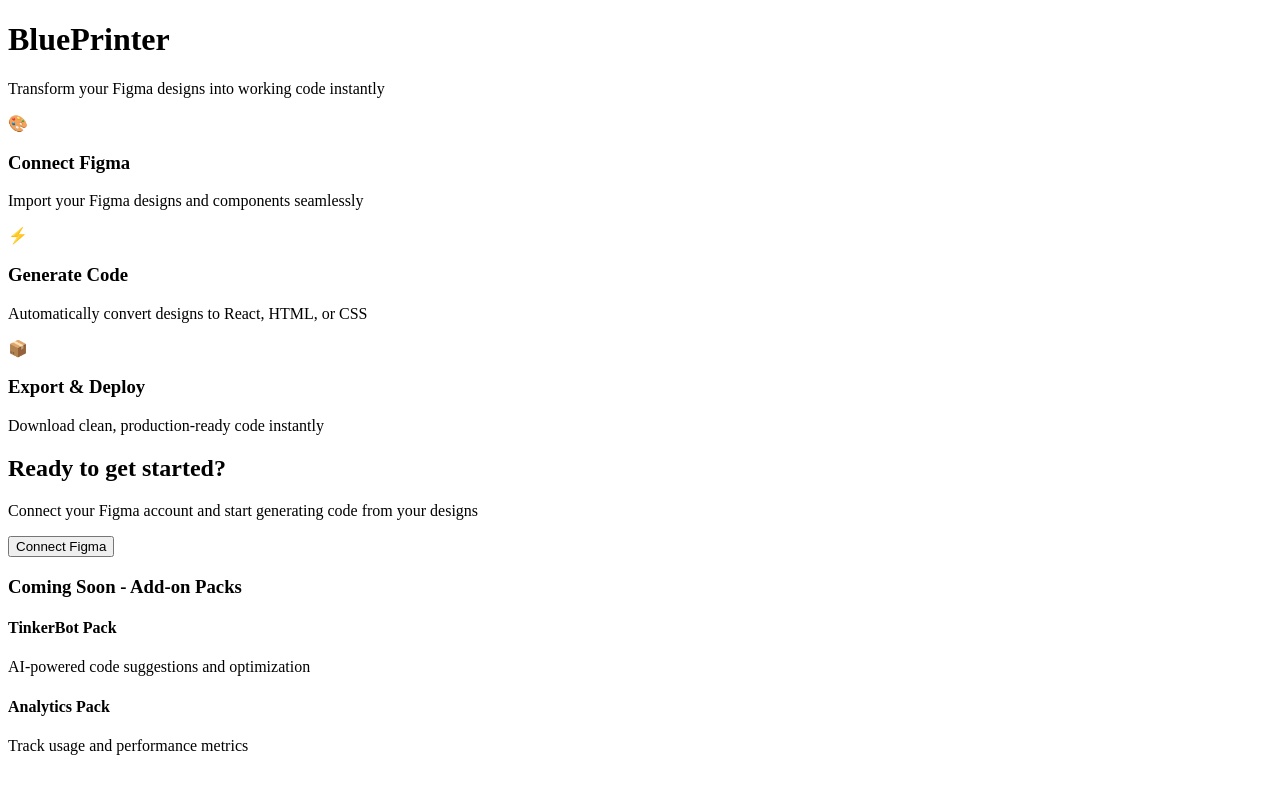
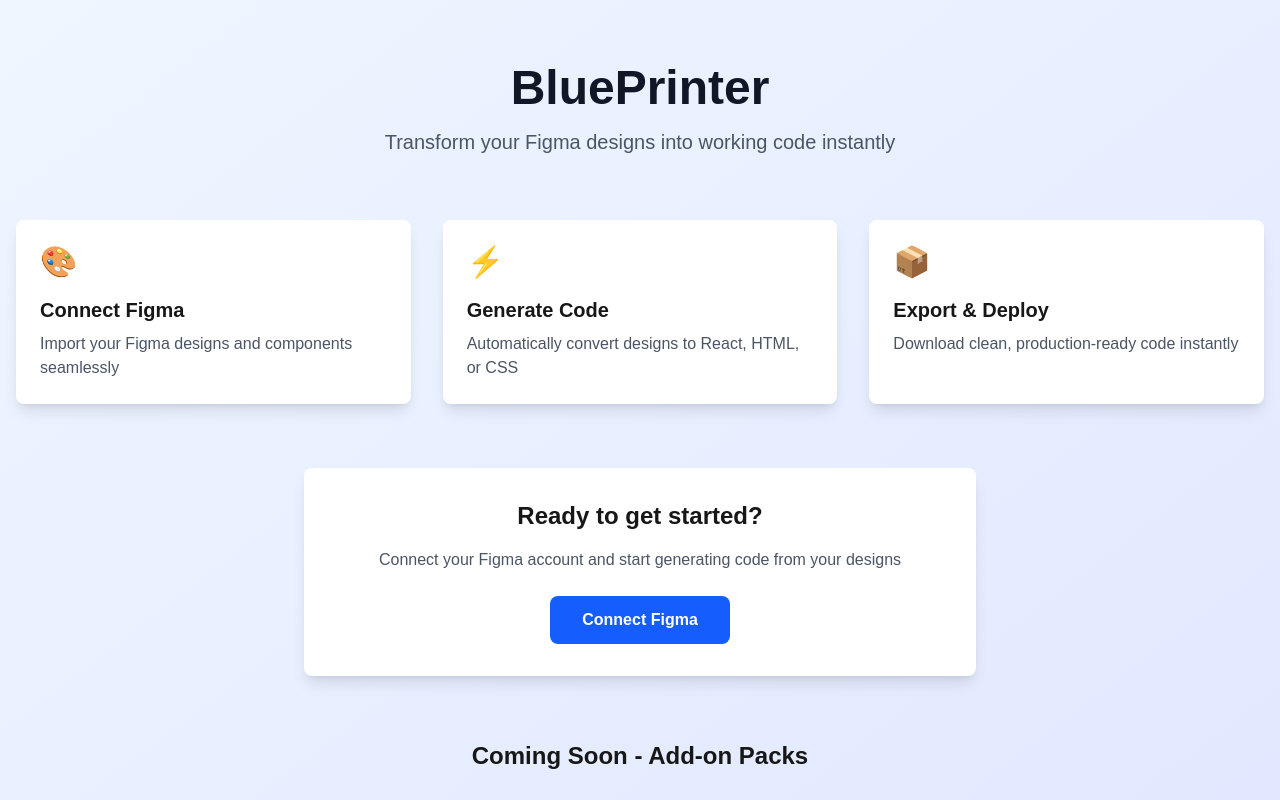
Before and after one commit to TinkerBotAgent/AI-Agency, a Next.js app: page / in a window 1280 px wide. Shown: the top 800 px of the page. Built offline with nearby package versions, Linux system fonts and the light colour scheme.

Commit message:
Update layout.tsx

```diff
--- a/src/app/layout.tsx
+++ b/src/app/layout.tsx
@@ -1,72 +1,34 @@
-export default function Home() {
+import type { Metadata } from "next";
+import { Geist, Geist_Mono } from "next/font/google";
+import "./globals.css";
+
+const geistSans = Geist({
+  variable: "--font-geist-sans",
+  subsets: ["latin"],
+});
+
+const geistMono = Geist_Mono({
+  variable: "--font-geist-mono",
+  subsets: ["latin"],
+});
+
+export const metadata: Metadata = {
+  title: "BluePrinter - Figma to Code Generator",
+  description: "Transform your Figma designs into working code instantly",
+};
+
+export default function RootLayout({
+  children,
+}: Readonly<{
+  children: React.ReactNode;
+}>) {
   return (
-    <div className="min-h-screen bg-gradient-to-br from-blue-50 to-indigo-100">
-      <div className="container mx-auto px-4 py-16">
-        {/* Header */}
-        <div className="text-center mb-16">
-          <h1 className="text-5xl font-bold text-gray-900 mb-4">
-            BluePrinter
-          </h1>
-          <p className="text-xl text-gray-600 mb-8">
-            Transform your Figma designs into working code instantly
-          </p>
-        </div>
-
-        {/* Main Features */}
-        <div className="grid md:grid-cols-3 gap-8 mb-16">
-          <div className="bg-white rounded-lg p-6 shadow-lg">
-            <div className="text-blue-600 text-3xl mb-4">🎨</div>
-            <h3 className="text-xl font-semibold mb-2">Connect Figma</h3>
-            <p className="text-gray-600">
-              Import your Figma designs and components seamlessly
-            </p>
-          </div>
-
-          <div className="bg-white rounded-lg p-6 shadow-lg">
-            <div className="text-blue-600 text-3xl mb-4">⚡</div>
-            <h3 className="text-xl font-semibold mb-2">Generate Code</h3>
-            <p className="text-gray-600">
-              Automatically convert designs to React, HTML, or CSS
-            </p>
-          </div>
-
-          <div className="bg-white rounded-lg p-6 shadow-lg">
-            <div className="text-blue-600 text-3xl mb-4">📦</div>
-            <h3 className="text-xl font-semibold mb-2">Export & Deploy</h3>
-            <p className="text-gray-600">
-              Download clean, production-ready code instantly
-            </p>
-          </div>
-        </div>
-
-        {/* CTA Section */}
-        <div className="text-center">
-          <div className="bg-white rounded-lg p-8 shadow-lg max-w-2xl mx-auto">
-            <h2 className="text-2xl font-semibold mb-4">Ready to get started?</h2>
-            <p className="text-gray-600 mb-6">
-              Connect your Figma account and start generating code from your designs
-            </p>
-            <button className="bg-blue-600 text-white px-8 py-3 rounded-lg font-semibold hover:bg-blue-700 transition-colors">
-              Connect Figma
-            </button>
-          </div>
-        </div>
-
-        {/* Add-on Packs Preview */}
-        <div className="mt-16 text-center">
-          <h3 className="text-2xl font-semibold mb-8">Coming Soon - Add-on Packs</h3>
-          <div className="grid md:grid-cols-2 gap-6 max-w-4xl mx-auto">
-            <div className="bg-white rounded-lg p-6 shadow-lg border-2 border-dashed border-gray-300">
-              <h4 className="text-lg font-semibold mb-2">TinkerBot Pack</h4>
-              <p className="text-gray-600">AI-powered code suggestions and optimization</p>
-            </div>
-            <div className="bg-white rounded-lg p-6 shadow-lg border-2 border-dashed border-gray-300">
-              <h4 className="text-lg font-semibold mb-2">Analytics Pack</h4>
-              <p className="text-gray-600">Track usage and performance metrics</p>
-            </div>
-          </div>
-        </div>
-      </div>
-    </div>
+    <html lang="en">
+      <body
+        className={`${geistSans.variable} ${geistMono.variable} antialiased`}
+      >
+        {children}
+      </body>
+    </html>
   );
 }
```
